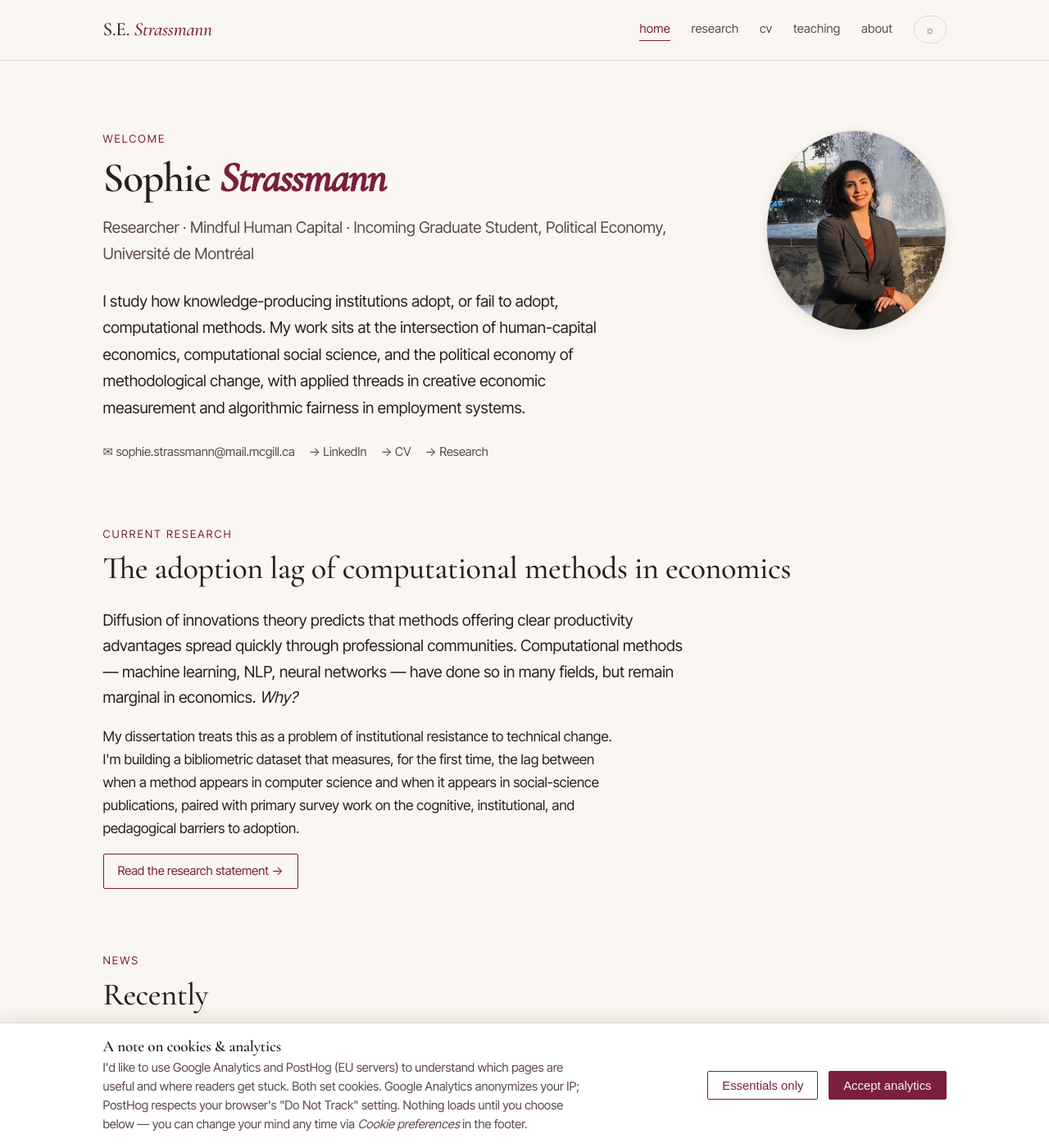
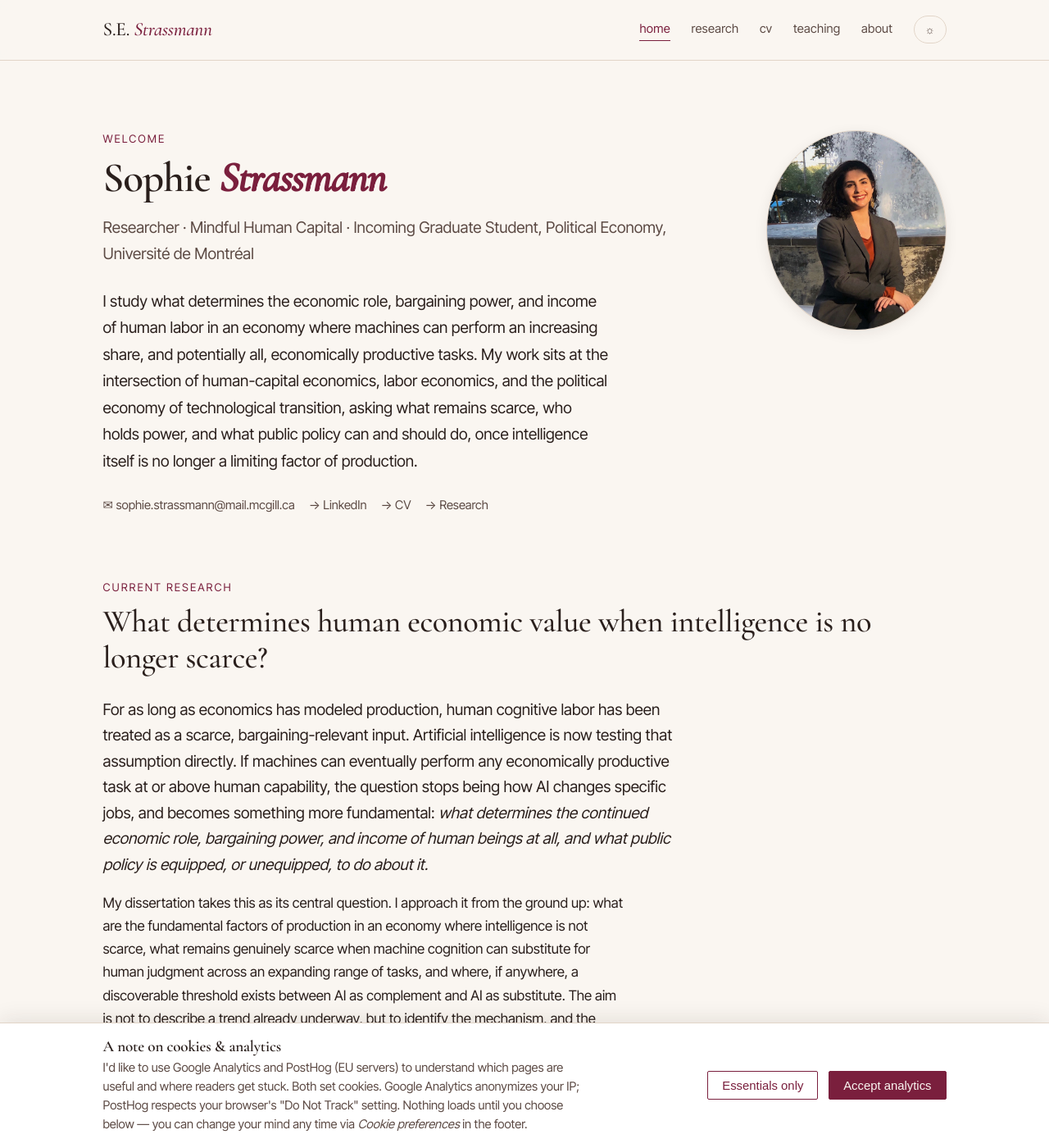
Before and after one commit to sophiestrazie/sophiestrazie.github.io, a Jekyll site: the page built from index.md, in a window 1280 px wide and 1400 px high. Shown: the whole window at 82% size. Built offline with Jekyll 4.4.1, drawn with Linux system fonts in a browser that asks for light colours.

Commit message:
Updated mission

```diff
--- a/index.md
+++ b/index.md
@@ -1,7 +1,7 @@
 ---
 layout: home
-title: "S.E. Strassmann"
-description: "Interdisciplinary researcher in human capital economics and computational social science."
+title: "Sophie Strassmann | AI, Labor Economics & Human Capital Research"
+description: "Sophie Strassmann studies human economic value, bargaining power, and labor policy in an economy where AI performs productive tasks."
 permalink: /
 ---
 
@@ -16,11 +16,7 @@ permalink: /
       Incoming Graduate Student, Political Economy, Université de Montréal
     </p>
     <p class="hero__lede">
-      I study how knowledge-producing institutions adopt, or fail to adopt,
-      computational methods. My work sits at the intersection of human-capital
-      economics, computational social science, and the political economy of
-      methodological change, with applied threads in creative economic
-      measurement and algorithmic fairness in employment systems.
+      I study what determines the economic role, bargaining power, and income of human labor in an economy where machines can perform an increasing share, and potentially all, economically productive tasks. My work sits at the intersection of human-capital economics, labor economics, and the political economy of technological transition, asking what remains scarce, who holds power, and what public policy can and should do, once intelligence itself is no longer a limiting factor of production.
     </p>
 
     <div class="hero__contacts">
@@ -34,7 +30,7 @@ permalink: /
   <div class="hero__portrait">
     <!-- Drop your portrait at assets/img/portrait.png. Aspect: square. -->
     <img src="{{ '/assets/img/portrait.jpeg' | relative_url }}"
-         alt="Portrait of Sophie Strassmann"
+         alt="Sophie Strassmann, AI and labor economics researcher"
          onerror="this.style.display='none'">
   </div>
 </section>
@@ -44,21 +40,28 @@ permalink: /
      =================================================================== -->
 <section class="section">
   <p class="section__eyebrow">Current Research</p>
-  <h2 class="section__title">The adoption lag of computational methods in economics</h2>
+  <h2 class="section__title">What determines human economic value when intelligence is no longer scarce?</h2>
 
   <p style="font-size: var(--fs-md); max-width: 65ch;">
-    Diffusion of innovations theory predicts that methods offering clear productivity
-    advantages spread quickly through professional communities. Computational methods —
-    machine learning, NLP, neural networks — have done so in many fields, but remain
-    marginal in economics. <em>Why?</em>
+    For as long as economics has modeled production, human cognitive labor has been
+    treated as a scarce, bargaining-relevant input. Artificial intelligence is now
+    testing that assumption directly. If machines can eventually perform any
+    economically productive task at or above human capability, the question stops
+    being how AI changes specific jobs, and becomes something more fundamental:
+    <em>what determines the continued economic role, bargaining power, and income
+    of human beings at all, and what public policy is equipped, or unequipped,
+    to do about it.</em>
   </p>
 
   <p style="max-width: 65ch;">
-    My dissertation treats this as a problem of institutional resistance to technical
-    change. I'm building a bibliometric dataset that measures, for the first time,
-    the lag between when a method appears in computer science and when it appears in
-    social-science publications, paired with primary survey work on the cognitive,
-    institutional, and pedagogical barriers to adoption.
+    My dissertation takes this as its central question. I approach it from the
+    ground up: what are the fundamental factors of production in an economy where
+    intelligence is not scarce, what remains genuinely scarce when machine cognition
+    can substitute for human judgment across an expanding range of tasks, and where,
+    if anywhere, a discoverable threshold exists between AI as complement and AI as
+    substitute. The aim is not to describe a trend already underway, but to identify
+    the mechanism, and the policy lever, that determines which side of that threshold
+    a given task, worker, or institution ends up on.
   </p>
 
   <p>
```
